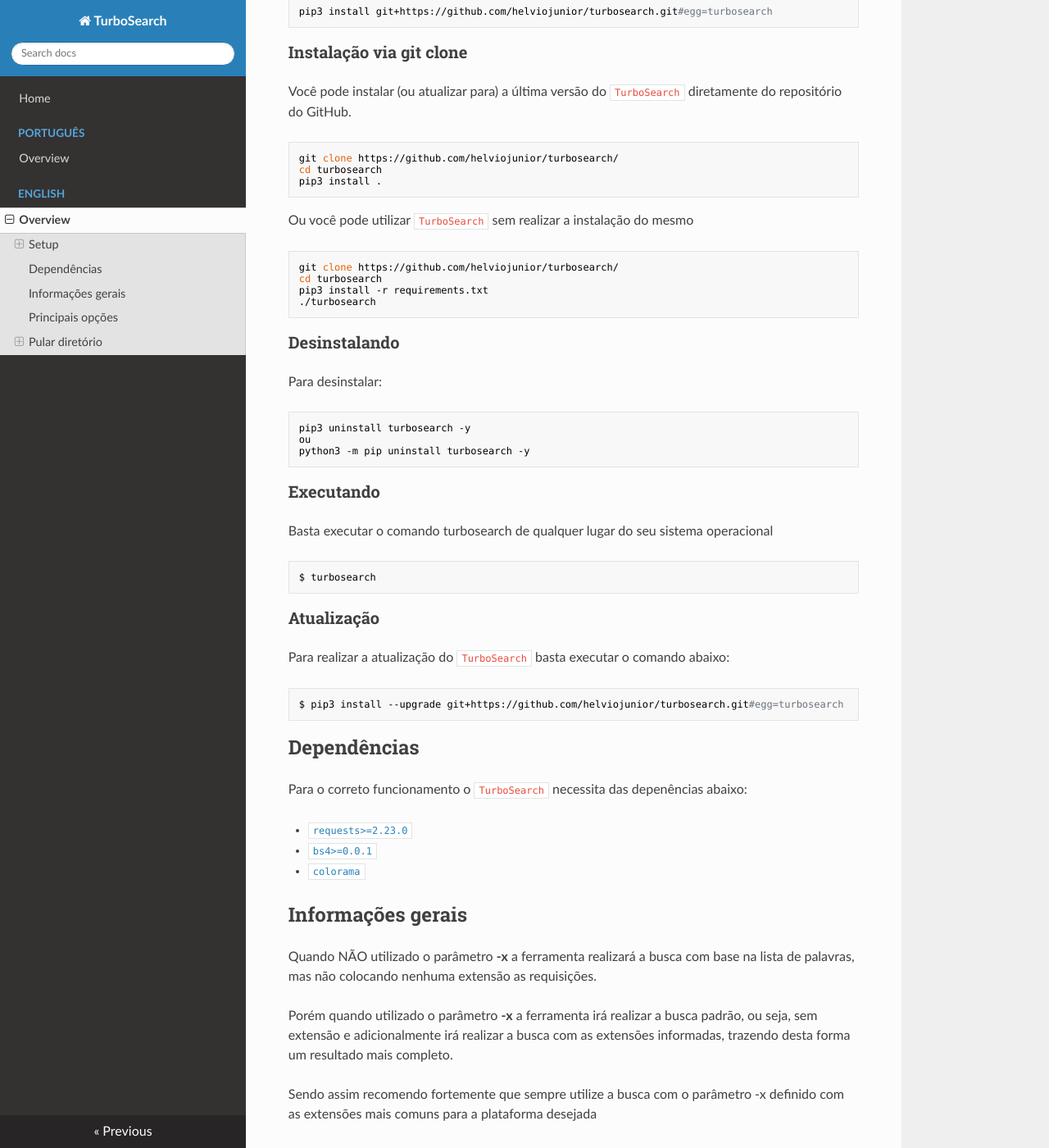
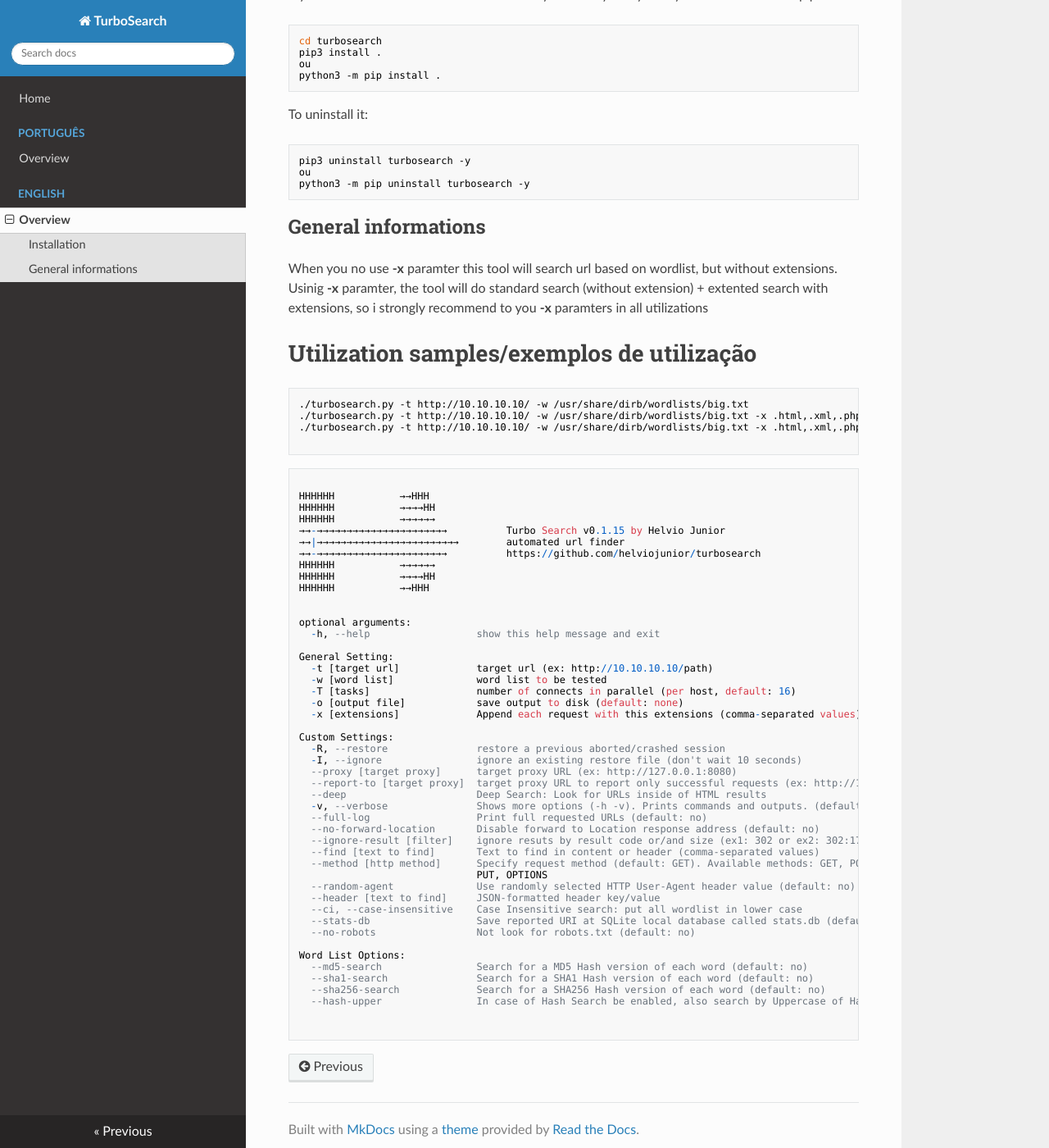
Before and after one commit to helviojunior/turbosearch, an MkDocs documentation site: the page built from docs/en/index.md, in a window 1280 px wide and 1400 px high, scrolled down 1167 px. Shown: the whole window at 82% size. Built offline with MkDocs 1.6.1, drawn with Linux system fonts in a browser that asks for light colours; nearby versions of some CDN libraries; some of the changed text lies outside the part shown.

Commit message:
Documentação inicial

````diff
--- a/docs/en/index.md
+++ b/docs/en/index.md
@@ -2,141 +2,114 @@
 
 [![ReadTheDocs](https://readthedocs.org/projects/turbosearch/badge/?version=latest)](https://turbosearch.readthedocs.io/en/latest/) [![Python 3](https://img.shields.io/badge/Python-3-green.svg)](https://github.com/helviojunior/turbosearch)
 
-`TurboSearch` é uma ferramenta de busca (estilo brute-force) baseada em uma lista de palavras.
+`TurboSearch` An python application to look for URL based on word list..
 
 ![turbosearch-help](help.jpg)
 
-O `TurboSearch` inclui as seguintes funcionalidades:
+This application supports multi-threading requests.
 
-  * **Uma** unica ferramenta com uma variedade de diferentes testes.
-  * Uma lista completa com diversos [parâmetros](https://turbosearch.readthedocs.io/en/master/parameters/) para uma grande diversidade de diferentes cominações de teste.
+## Installation
 
-## Setup ##
+You can install the latest version of TurboSearch by using the GitHub repository:
 
-### Instalação rápida ###
 
-Você pode instalar (ou atualizar para) a última versão do `TurboSearch` diretamente do repositório do GitHub.
-
-```bash
+```
 pip3 install git+https://github.com/helviojunior/turbosearch.git#egg=turbosearch
 ```
 
-### Instalação via git clone ###
 
-Você pode instalar (ou atualizar para) a última versão do `TurboSearch` diretamente do repositório do GitHub.
 
-```bash
+Or uou can download the latest version of TurboSearch by cloning the GitHub repository:
+
+```
 git clone https://github.com/helviojunior/turbosearch/
+```
+
+If you would like to run TurboSearch from anywhere in your system you can install it with pip3:
+
+
+```
 cd turbosearch
 pip3 install .
+ou
+python3 -m pip install .
 ```
 
-Ou você pode utilizar `TurboSearch` sem realizar a instalação do mesmo
 
-```bash
-git clone https://github.com/helviojunior/turbosearch/
-cd turbosearch
-pip3 install -r requirements.txt
-./turbosearch
+To uninstall it:
+
+
 ```
-
-### Desinstalando ###
-
-Para desinstalar:
-
-```bash
 pip3 uninstall turbosearch -y
 ou
 python3 -m pip uninstall turbosearch -y
 ```
 
-### Executando ###
 
-Basta executar o comando turbosearch de qualquer lugar do seu sistema operacional
+## General informations
 
-```bash
-$ turbosearch
+When you no use **-x** paramter this tool will search url based on wordlist, but without extensions.
+Usinig **-x** paramter, the tool will do standard search (without extension) + extented search with extensions, so i strongly recommend to you **-x** paramters in all utilizations
+
+
+
+# Utilization samples/exemplos de utilização
+```
+./turbosearch.py -t http://10.10.10.10/ -w /usr/share/dirb/wordlists/big.txt
+./turbosearch.py -t http://10.10.10.10/ -w /usr/share/dirb/wordlists/big.txt -x .html,.xml,.php,.txt
+./turbosearch.py -t http://10.10.10.10/ -w /usr/share/dirb/wordlists/big.txt -x .html,.xml,.php,.txt -o /path/to/output/file.txt
+
 ```
 
-### Atualização ###
 
-Para realizar a atualização do `TurboSearch` basta executar o comando abaixo:
 
-```bash
-$ pip3 install --upgrade git+https://github.com/helviojunior/turbosearch.git#egg=turbosearch
 ```
 
-## Dependências ##
-
-Para o correto funcionamento o `TurboSearch` necessita das depenências abaixo:
-
-- [`requests>=2.23.0`](https://github.com/psf/requests)
-- [`bs4>=0.0.1`](https://github.com/waylan/beautifulsoup)
-- [`colorama`](https://github.com/tartley/colorama)
+HHHHHH           →→HHH
+HHHHHH           →→→→HH
+HHHHHH           →→→→→→
+→→-→→→→→→→→→→→→→→→→→→→→→→          Turbo Search v0.1.15 by Helvio Junior
+→→|→→→→→→→→→→→→→→→→→→→→→→→→        automated url finder
+→→-→→→→→→→→→→→→→→→→→→→→→→          https://github.com/helviojunior/turbosearch
+HHHHHH           →→→→→→
+HHHHHH           →→→→HH
+HHHHHH           →→HHH
 
 
-## Informações gerais
+optional arguments:
+  -h, --help                  show this help message and exit
 
-Quando NÃO utilizado o parâmetro **-x** a ferramenta realizará a busca com base na lista de palavras, mas não colocando nenhuma extensão as requisições.
+General Setting:
+  -t [target url]             target url (ex: http://10.10.10.10/path)
+  -w [word list]              word list to be tested
+  -T [tasks]                  number of connects in parallel (per host, default: 16)
+  -o [output file]            save output to disk (default: none)
+  -x [extensions]             Append each request with this extensions (comma-separated values)
 
-Porém quando utilizado o parâmetro **-x** a ferramenta irá realizar a busca padrão, ou seja, sem extensão e adicionalmente irá realizar a busca com as extensões informadas, trazendo desta forma um resultado mais completo.
+Custom Settings:
+  -R, --restore               restore a previous aborted/crashed session
+  -I, --ignore                ignore an existing restore file (don't wait 10 seconds)
+  --proxy [target proxy]      target proxy URL (ex: http://127.0.0.1:8080)
+  --report-to [target proxy]  target proxy URL to report only successful requests (ex: http://127.0.0.1:8080)
+  --deep                      Deep Search: Look for URLs inside of HTML results
+  -v, --verbose               Shows more options (-h -v). Prints commands and outputs. (default: quiet)
+  --full-log                  Print full requested URLs (default: no)
+  --no-forward-location       Disable forward to Location response address (default: no)
+  --ignore-result [filter]    ignore resuts by result code or/and size (ex1: 302 or ex2: 302:172 or ex3: 405,302:172 )
+  --find [text to find]       Text to find in content or header (comma-separated values)
+  --method [http method]      Specify request method (default: GET). Available methods: GET, POST,
+                              PUT, OPTIONS
+  --random-agent              Use randomly selected HTTP User-Agent header value (default: no)
+  --header [text to find]     JSON-formatted header key/value
+  --ci, --case-insensitive    Case Insensitive search: put all wordlist in lower case
+  --stats-db                  Save reported URI at SQLite local database called stats.db (default: no)
+  --no-robots                 Not look for robots.txt (default: no)
 
-Sendo assim recomendo fortemente que sempre utilize a busca com o parâmetro -x definido com as extensões mais comuns para a plataforma desejada
-
-## Principais opções
-**--deep**
-Realiza a busca em profundidade na página testada, em outras palavras, lista o HTML da página buscando links presentes no HTML reportando links externos e ja colocando na fila de testes Links internos (do mesmo domínio)
-
-**--random-agent**
-Seleciona um User-Agent randômico
-
-**--ignore-result**
-Possibilidade de ignorar falso-positivo conforme o padrão definido
-
-**--header**
-Adição de cabeçlhos HTTP personalizados no formato JSON
-
-**--proxy**
-Configuração de proxy (IP/Porta) para envio de 100% das requisições
-
-**--report-to**
-Configuração de proxy (IP/Porta) para que o turbosearch realize uma requisição através deste somente quando tiver um resultado positivo da URL. Em caso de utilização de sofwares que montam arvore do site acessado, e realiza automatizações de teste através desta árvore (como o Burp Pro) essa opção enviará para o proxy somente as URLs que deram positivo na identificação, possibilitando manter o log do proxy limpo a acertivo nos testes, sem a necessidade de analizar o log do Turboseach e acessar as URLs novamente através do Burp.
-
-**--case-insensitive**
-Quando habilitado o turbosearch converte toda a wordlist para minúsculo e ignora palavras duplicadas.
+Word List Options:
+  --md5-search                Search for a MD5 Hash version of each word (default: no)
+  --sha1-search               Search for a SHA1 Hash version of each word (default: no)
+  --sha256-search             Search for a SHA256 Hash version of each word (default: no)
+  --hash-upper                In case of Hash Search be enabled, also search by Uppercase of Hash Hex Text (default: no)
 
 
-## Pular diretório
-Quanto o TurboSearch estiver realizando a busca em um subdiretório e você desejar pular este scan, basta preccionat CTRL + C que será exibido uma mensagem questionando se você deseja pular o diretório ou sair do teste (ambas opções manterão o status do teste atual caso deseje restaurar o teste).
-
-**Exemplo:**
-
-No exemplo abaixo foram encontrados 1 diretórios que é falso positivo (.htpassword), desta forma desejamos ignorá-lo. Quando o TurboSearch iniciar o scan deste diretório é pressionado CTRL + C sendo exibida a mensagem solicitando o que você deseja fazer, basta pressionar “S” e enter que o TurboSearch continuará o teste no próximo diretório.
-
 ```
- [+] Connection test againt http://api1.webapiexploitation.com.br/api OK! (CODE:404|SIZE:143)
-
- [+] Scanning url http://api1.webapiexploitation.com.br/api
- [*] Calculated default not found http code for this folder is 404 with content size 154
-==> DIRECTORY: http://api1.webapiexploitation.com.br/api/.htaccess/ (CODE:403|SIZE:153)
-==> DIRECTORY: http://api1.webapiexploitation.com.br/api/v1/ (CODE:200|SIZE:404)
-
- [+] Entering directory: http://api1.webapiexploitation.com.br/api/.htaccess
- [*] Calculated default not found http code for this folder is 403 with content size 153
-^C
-how do you want to proceed? [(S)kip current directory/(q)uit]
-s
-
- [!] skipping current directory
-
-
- [+] Entering directory: http://api1.webapiexploitation.com.br/api/v1
- [*] Calculated default not found http code for this folder is 404 with content size 157
-==> DIRECTORY: http://api1.webapiexploitation.com.br/api/v1/.htaccess/ (CODE:403|SIZE:153)
-==> DIRECTORY: http://api1.webapiexploitation.com.br/api/v1/users/ (CODE:200|SIZE:27)
-
- [+] End time 2021-01-23 03:36:37
- [+] Finished tests against http://api1.webapiexploitation.com.br/api, exiting
-```
-
-### Happy hacking ###
````
